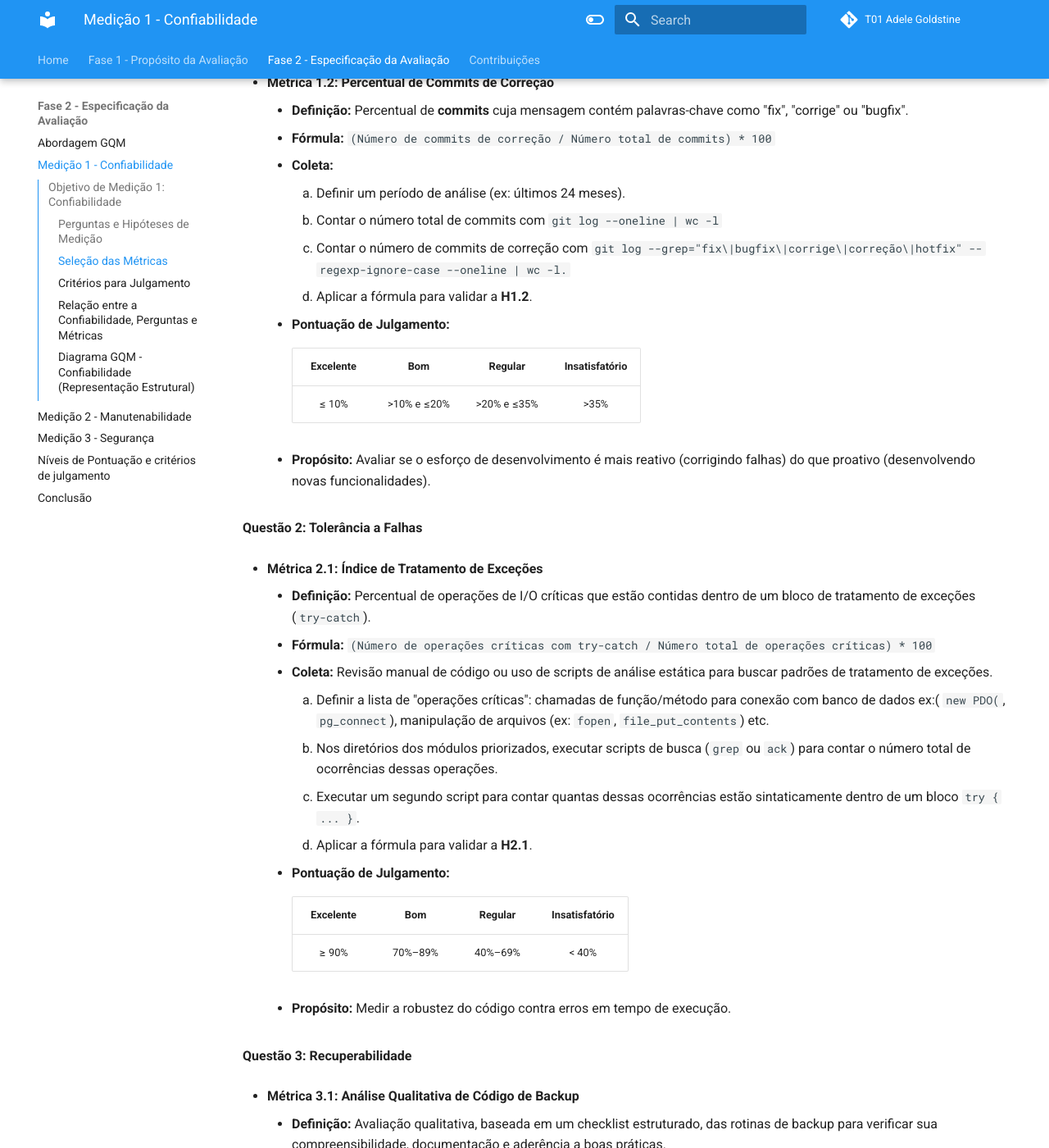
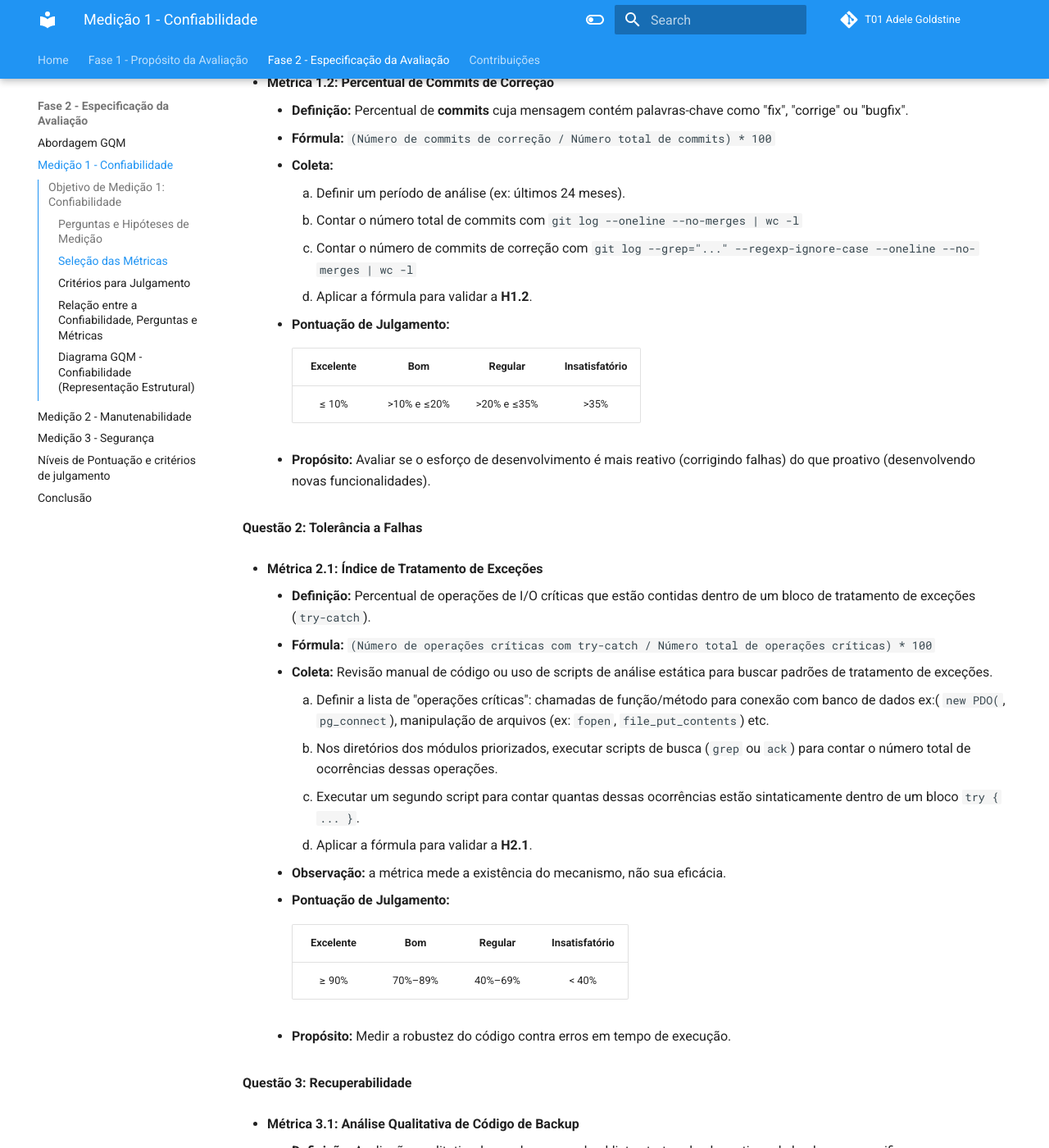
Before and after one commit to FCTE-Qualidade-de-Software-1/2025-2_T01_ADELE-GOLDSTINE, an MkDocs documentation site: the page built from docs/fase_2/gqm_confiabilidade.md, in a window 1280 px wide and 1400 px high, scrolled down 1811 px. Shown: the whole window at 82% size. Built offline with MkDocs 1.6.1 and Material for MkDocs 9.7.7, drawn with Linux system fonts in a browser that asks for light colours; comment, search, counter and statistics services are not loaded.

Commit message:
docs: Ajusta e refina métricas do GQM de Confiabilidade (M1.1, M1.2, M2.1)

```diff
--- a/docs/fase_2/gqm_confiabilidade.md
+++ b/docs/fase_2/gqm_confiabilidade.md
@@ -93,8 +93,8 @@
     * **Fórmula:** `(Número de commits de correção / Número total de commits) * 100`
     * **Coleta:**
         1. Definir um período de análise (ex: últimos 24 meses).
-        2. Contar o número total de commits com `git log --oneline | wc -l`
-        3. Contar o número de commits de correção com `git log --grep="fix\|bugfix\|corrige\|correção\|hotfix" --regexp-ignore-case --oneline | wc -l.`
+        2. Contar o número total de commits com `git log --oneline --no-merges | wc -l`
+        3. Contar o número de commits de correção com `git log --grep="..." --regexp-ignore-case --oneline --no-merges | wc -l`
         4. Aplicar a fórmula para validar a **H1.2**.
 
     * **Pontuação de Julgamento:**
@@ -116,6 +116,8 @@
         2. Nos diretórios dos módulos priorizados, executar scripts de busca (`grep` ou `ack`) para contar o número total de ocorrências dessas operações.
         3. Executar um segundo script para contar quantas dessas ocorrências estão sintaticamente dentro de um bloco `try { ... }`.
         4. Aplicar a fórmula para validar a **H2.1**.
+    * **Observação:** a métrica mede a existência do mecanismo, não sua eficácia.
+
     * **Pontuação de Julgamento:**
 
         | **Excelente** | **Bom** | **Regular** | **Insatisfatório** |
```
